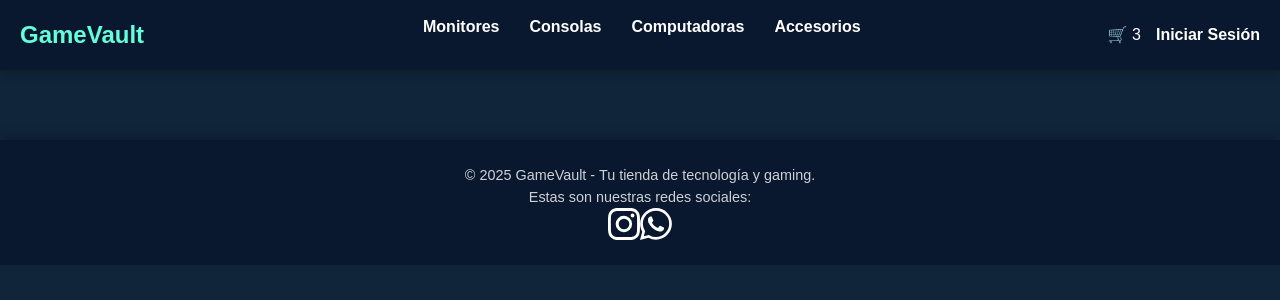
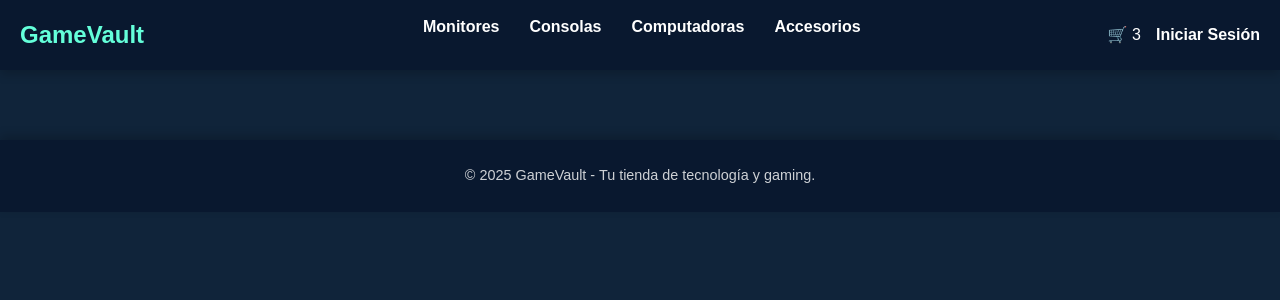
Before and after one commit to Andres200644/React_AndresHeredia, a React (Vite) app in the folder GameVault/: page /accesorios in a window 1280 px wide. Shown: the top 300 px of the page. Built offline with nearby package versions, Linux system fonts and the light colour scheme.

Commit message:
CreaTuLanding1_Heredia

```diff
--- a/GameVault/src/components/Footer.jsx
+++ b/GameVault/src/components/Footer.jsx
@@ -5,19 +5,7 @@ const Footer = () => {
   return (
     <footer className="footer">
       <p>© 2025 GameVault - Tu tienda de tecnología y gaming.</p>
-      <p className="footer-social-text">Estas son nuestras redes sociales:</p>
-      <div className="footer-social-icons">
-        <a href="https://www.instagram.com" target="_blank" rel="noopener noreferrer">
-          <svg xmlns="http://www.w3.org/2000/svg" width="32" height="32" fill="currentColor" className="bi bi-instagram" viewBox="0 0 16 16">
-            <path d="M8 0C5.829 0 5.556.01 4.703.048 3.85.088 3.269.222 2.76.42a3.9 3.9 0 0 0-1.417.923A3.9 3.9 0 0 0 .42 2.76C.222 3.268.087 3.85.048 4.7.01 5.555 0 5.827 0 8.001c0 2.172.01 2.444.048 3.297.04.852.174 1.433.372 1.942.205.526.478.972.923 1.417.444.445.89.719 1.416.923.51.198 1.09.333 1.942.372C5.555 15.99 5.827 16 8 16s2.444-.01 3.298-.048c.851-.04 1.434-.174 1.943-.372a3.9 3.9 0 0 0 1.416-.923c.445-.445.718-.891.923-1.417.197-.509.332-1.09.372-1.942C15.99 10.445 16 10.173 16 8s-.01-2.445-.048-3.299c-.04-.851-.175-1.433-.372-1.941a3.9 3.9 0 0 0-.923-1.417A3.9 3.9 0 0 0 13.24.42c-.51-.198-1.092-.333-1.943-.372C10.443.01 10.172 0 7.998 0zm-.717 1.442h.718c2.136 0 2.389.007 3.232.046.78.035 1.204.166 1.486.275.373.145.64.319.92.599s.453.546.598.92c.11.281.24.705.275 1.485.039.843.047 1.096.047 3.231s-.008 2.389-.047 3.232c-.035.78-.166 1.203-.275 1.485a2.5 2.5 0 0 1-.599.919c-.28.28-.546.453-.92.598-.28.11-.704.24-1.485.276-.843.038-1.096.047-3.232.047s-2.39-.009-3.233-.047c-.78-.036-1.203-.166-1.485-.276a2.5 2.5 0 0 1-.92-.598 2.5 2.5 0 0 1-.6-.92c-.109-.281-.24-.705-.275-1.485-.038-.843-.046-1.096-.046-3.233s.008-2.388.046-3.231c.036-.78.166-1.204.276-1.486.145-.373.319-.64.599-.92s.546-.453.92-.598c.282-.11.705-.24 1.485-.276.738-.034 1.024-.044 2.515-.045zm4.988 1.328a.96.96 0 1 0 0 1.92.96.96 0 0 0 0-1.92m-4.27 1.122a4.109 4.109 0 1 0 0 8.217 4.109 4.109 0 0 0 0-8.217m0 1.441a2.667 2.667 0 1 1 0 5.334 2.667 2.667 0 0 1 0-5.334"/>
-          </svg>
-        </a>
-        <a href="https://wa.me/" target="_blank" rel="noopener noreferrer">
-          <svg xmlns="http://www.w3.org/2000/svg" width="32" height="32" fill="currentColor" className="bi bi-whatsapp" viewBox="0 0 16 16">
-            <path d="M13.601 2.326A7.85 7.85 0 0 0 7.994 0C3.627 0 .068 3.558.064 7.926c0 1.399.366 2.76 1.057 3.965L0 16l4.204-1.102a7.9 7.9 0 0 0 3.79.965h.004c4.368 0 7.926-3.558 7.93-7.93A7.9 7.9 0 0 0 13.6 2.326zM7.994 14.521a6.6 6.6 0 0 1-3.356-.92l-.24-.144-2.494.654.666-2.433-.156-.251a6.56 6.56 0 0 1-1.007-3.505c0-3.626 2.957-6.584 6.591-6.584a6.56 6.56 0 0 1 4.66 1.931 6.56 6.56 0 0 1 1.928 4.66c-.004 3.639-2.961 6.592-6.592 6.592m3.615-4.934c-.197-.099-1.17-.578-1.353-.646-.182-.065-.315-.099-.445.099-.133.197-.513.646-.627.775-.114.133-.232.148-.43.05-.197-.1-.836-.308-1.592-.985-.59-.525-.985-1.175-1.103-1.372-.114-.198-.011-.304.088-.403.087-.088.197-.232.296-.346.1-.114.133-.198.198-.33.065-.134.034-.248-.015-.347-.05-.099-.445-1.076-.612-1.47-.16-.389-.323-.335-.445-.34-.114-.007-.247-.007-.38-.007a.73.73 0 0 0-.529.247c-.182.198-.691.677-.691 1.654s.71 1.916.81 2.049c.098.133 1.394 2.132 3.383 2.992.47.205.84.326 1.129.418.475.152.904.129 1.246.08.38-.058 1.171-.48 1.338-.943.164-.464.164-.86.114-.943-.049-.084-.182-.133-.38-.232"/>
-          </svg>
-        </a>
-      </div>
+
     </footer>
   );
 };
```
